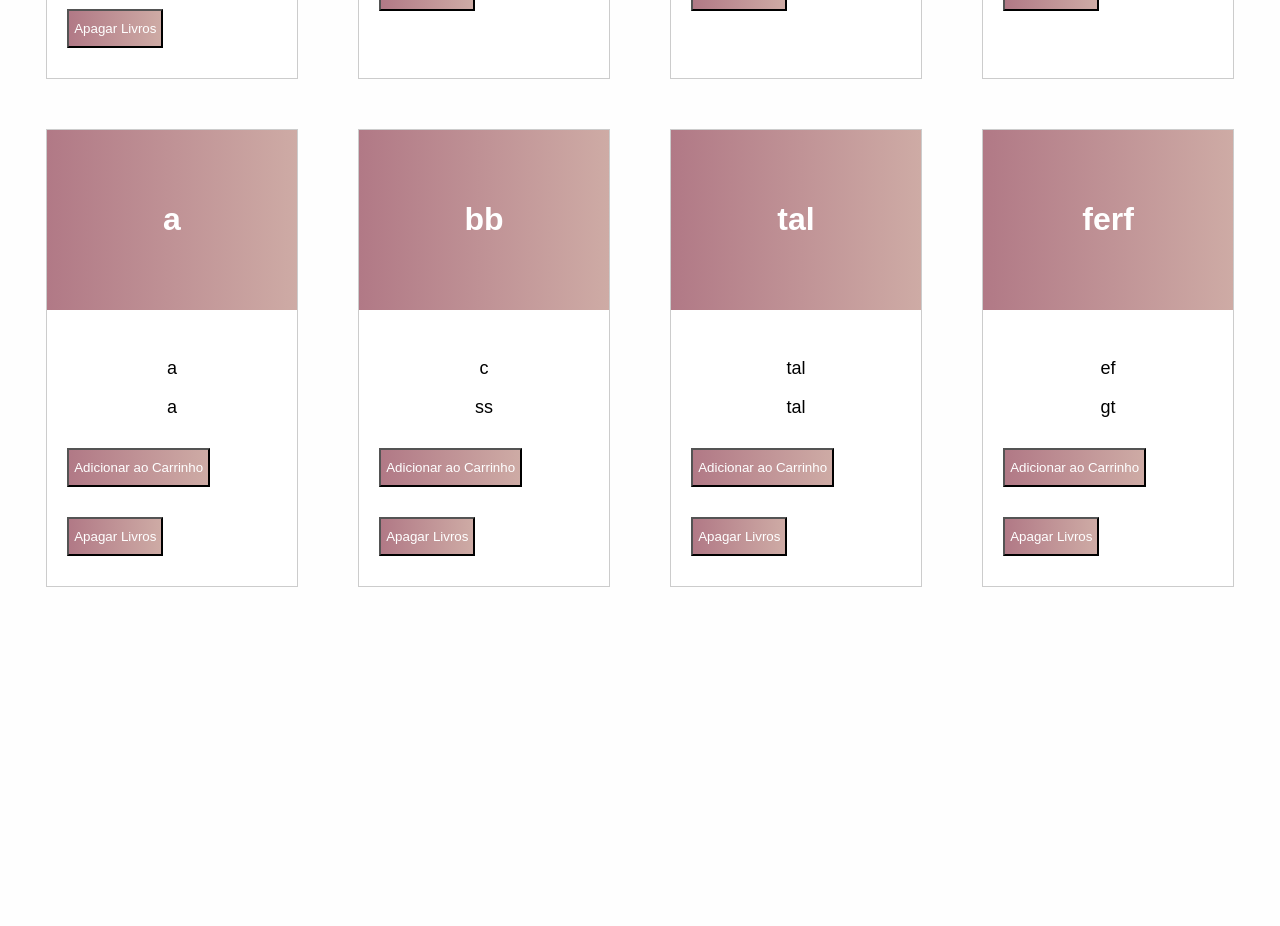
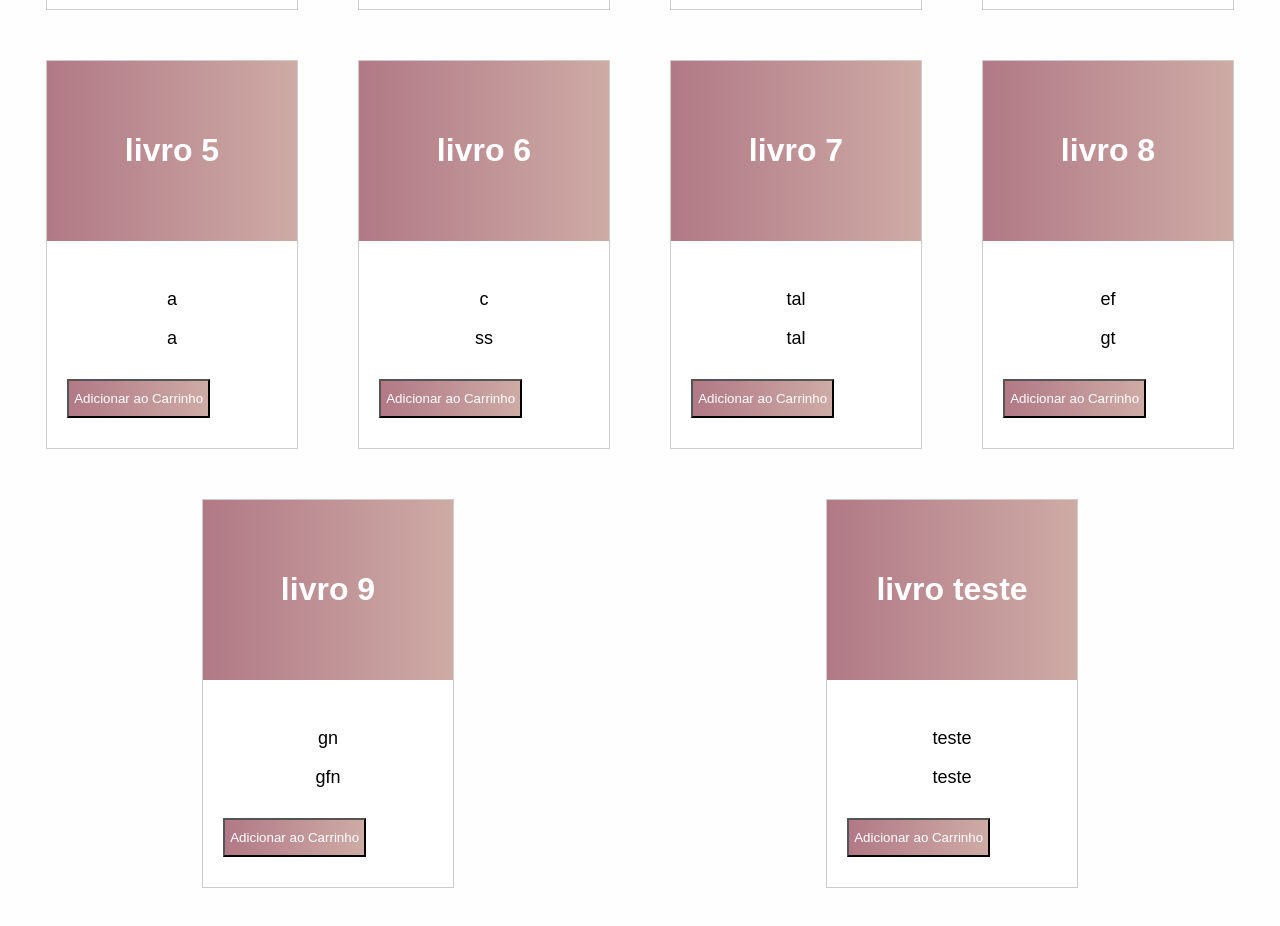
Before and after one commit to bsibeatriz/Projeto2022, a Vue app in the folder projetoFinalBeatrizMarques/: page / in a window 1280 px wide. Shown: the part 460-1386 px from the top of the page. Before the commit the page ends 1105 px from the top, so only its background shows below. Built offline with nearby package versions, Linux system fonts and the light colour scheme; data requests are answered from the project's data file.

Commit message:
adicionar ao carrinho

```diff
--- a/projetoFinalBeatrizMarques/db/db.json
+++ b/projetoFinalBeatrizMarques/db/db.json
@@ -26,27 +26,39 @@
     },
     {
       "id": 5,
-      "name": "a",
+      "name": "livro 5",
       "autor": "a",
       "editora": "a"
     },
     {
       "id": 6,
-      "name": "bb",
+      "name": "livro 6",
       "autor": "c",
       "editora": "ss"
     },
     {
       "id": 7,
-      "name": "tal",
+      "name": "livro 7",
       "autor": "tal",
       "editora": "tal"
     },
     {
       "id": 8,
-      "name": "ferf",
+      "name": "livro 8",
       "autor": "ef",
       "editora": "gt"
+    },
+    {
+      "id": 9,
+      "name": "livro 9",
+      "autor": "gn",
+      "editora": "gfn"
+    },
+    {
+      "id": 10,
+      "name": "livro teste ",
+      "autor": "teste",
+      "editora": "teste"
     }
   ],
   "carrinho": [
@@ -63,8 +75,12 @@
       "livrosId": 2
     },
     {
-      "id": 1,
-      "livrosId": 4
+      "livrosId": 8,
+      "id": 5
+    },
+    {
+      "id": 6,
+      "livrosId": 10
     }
   ]
 }
--- a/projetoFinalBeatrizMarques/src/components/CarrinhoVenda.vue
+++ b/projetoFinalBeatrizMarques/src/components/CarrinhoVenda.vue
@@ -1,27 +1,16 @@
 <script>
 import { mapState, mapStores, mapActions } from "pinia";
-import { useLivrosStore } from "@/stores/livros.js";
 import { useCarrinhoStore } from "@/stores/carrinho.js";
-import axios from 'axios'
 
 
 
 export default {
   data() {
-    return {
- /*     currentLivros: {
-        id: "",
-        name: "",
-        autor: "",
-        editora: "",
-      },*/
-     // carrinho:[],
-    };
+    return {};
   },
   computed: {
     ...mapStores(useCarrinhoStore),
     ...mapState(useCarrinhoStore, ["carrinho"]),
-  //  ...mapState(useLivrosStore, ["livros"]),
   },
   methods: {
     ...mapActions(useCarrinhoStore, ["getAllCarrinho", "deleteCarrinho",]),
--- a/projetoFinalBeatrizMarques/src/components/TelaInicial.vue
+++ b/projetoFinalBeatrizMarques/src/components/TelaInicial.vue
@@ -8,59 +8,66 @@ export default {
 
   data() {
     return {
-      livros: [],
-      carrinho:[],
+      adiciona_carrinho: {
+        id: "", livrosId: "",
+      },
+
     };
   },
-  async mounted() {
+  computed: {
+    ...mapStores(useLivrosStore),
+    ...mapState(useLivrosStore, ["livros"]),
+    ...mapState(useCarrinhoStore, ["carrinho"]),
+  },
+  methods: {
+    ...mapActions(useLivrosStore, ["getAllLivros",]),
+    ...mapActions(useCarrinhoStore, ["addCarrinho",]),
+
+    async adicionar_carrinho(livro_id) {
       try {
-        const {data} = await axios.get("http://localhost:4001/livros");
-        this.livros=data;
-        const {data_carrinho} = await axios.get("http://localhost:4001/carrinho");
-        this.carrinho=data_carrinho;
-      }catch(e){
-        console.log(e);
+        this.adiciona_carrinho.livrosId=livro_id;
+        const msg = await this.addCarrinho(this.adiciona_carrinho);
+        alert(msg);
+        this.currentLivros = {};
+      } catch (e) {
+        alert(e);
       }
     },
-  methods:{
-    async addCarrinho(livro_id) {
-      try {
-        const { data } = await axios.post( "http://localhost:4001/carrinho", livro_id);
-        this.carrinho.push(data);
-        return Promise.resolve("Categoria adicionada com sucesso!");
-      } catch (e) {
-        console.error(e);
-        return Promise.reject(e);
-      }
-    },
-  }
+  },
+  async mounted() {
+    try {
+      await this.getAllLivros();
+    } catch (e) {
+      alert(e);
+    }
+  },
+
+
 };
 </script>
 <template>
 
   <body>
-    <div class="row" >
+    <div class="row">
       <div class="card" v-for="livro of livros" :key="livro.id">
         <div class="card-header">
-          <h1>{{livro.name}}</h1>
+          <h1>{{ livro.name }}</h1>
         </div>
         <div class="card-body">
           <p>
-            {{livro.autor}}
+            {{ livro.autor }}
           </p>
           <p>
-            {{livro.editora}}
+            {{ livro.editora }}
           </p>
-          <button @click="addCarrinho(livro.id)" class="btn">Adicionar ao Carrinho</button>
+          <button @click="adicionar_carrinho(livro.id)" class="btn">Adicionar ao Carrinho</button>
 
-          <button class="btn">Apagar Livros</button>
         </div>
       </div>
     </div>
   </body>
 </template>
 <style>
-
 body {
   background: #fefefe;
   font-family: sans-serif;
@@ -70,6 +77,7 @@ body {
   width: 90%;
   margin: 50px auto;
 }
+
 .heading {
   text-align: center;
   font-size: 30px;
@@ -113,6 +121,7 @@ body {
   text-decoration: none;
   padding: 10px 5px;
 }
+
 .card:hover {
   transform: scale(1.05);
   box-shadow: 0 0 40px -10px rgba(0, 0, 0, 0.25);
```
